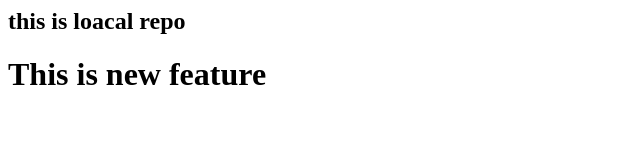
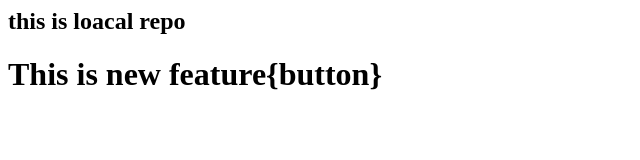
Before and after one commit to Gunjan763/localrepo, a plain HTML site: page index.html in a window 1280 px wide. Shown: the whole page, without its empty margins (0-640 px from the left). Drawn offline with Linux system fonts and the light colour scheme.

Commit message:
Added button

```diff
--- a/index.html
+++ b/index.html
@@ -1,2 +1,2 @@
 <h2>this is loacal repo</h2>
-<h1>This is new feature</h1>
+<h1>This is new feature{button}</h1>
```
